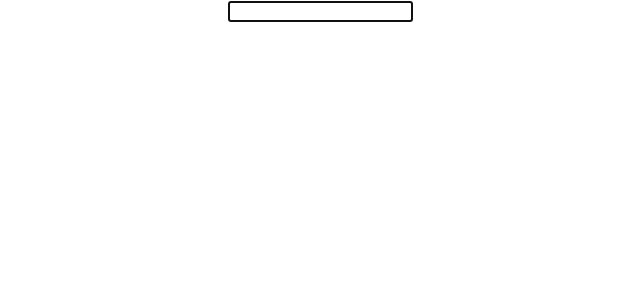
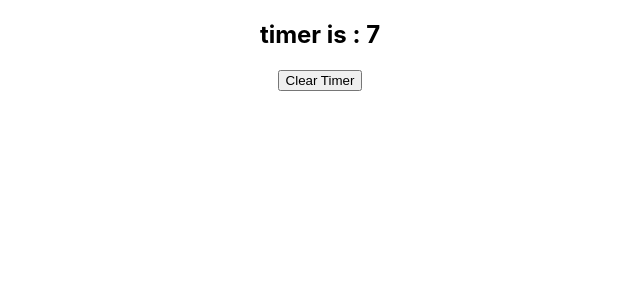
Before and after one commit to MdRiabi/exercice, a React (Create React App) app: page / in a window 1280 px wide. Shown: the top 300 px of the page, without its empty margins (320-960 px from the left). Built offline with nearby package versions, Linux system fonts and the light colour scheme.

Commit message:
use ref hooks

```diff
--- a/src/App.js
+++ b/src/App.js
@@ -18,6 +18,7 @@
 import MainComponent from "./Components/UseCallBackPractice/MainComponent";
 import MyMemoCounter from "./Components/UseMemoPractice/MyMemoCounter";
 import FocusInput from "./Components/UseRefPractice/FocusInput";
+import Timer from "./Components/UseRefPractice/Timer";
 export const PriceContext = React.createContext();
 export const ItemContext = React.createContext();
 
@@ -46,7 +47,9 @@
       {/* <UseReducerDataFetch/> */}
      {/*  <MainComponent/> */}
      {/* <MyMemoCounter/> */}
-     <FocusInput/>
+     {/* <FocusInput/> */}
+
+     <Timer/>
 
     </div>
   );
--- /dev/null
+++ b/src/Components/UseRefPractice/Timer.js
@@ -0,0 +1,24 @@
+import React, { useEffect, useRef, useState } from 'react'
+
+function Timer() {
+    const [timer, setTimer] = useState(0);
+
+    const  refInterval = useRef(0);
+
+    useEffect(() =>{
+        refInterval.current = setInterval(() =>{
+            setTimer(prevTimer => prevTimer +1)
+        }, 1000)
+        return () =>{
+            clearInterval(refInterval.current);
+        };
+    })
+    return (
+        <div>
+            <h2>timer is : {timer}</h2>
+            <button onClick={() =>clearInterval( refInterval.current)} >Clear Timer</button>
+        </div>
+    )
+}
+
+export default Timer
```
